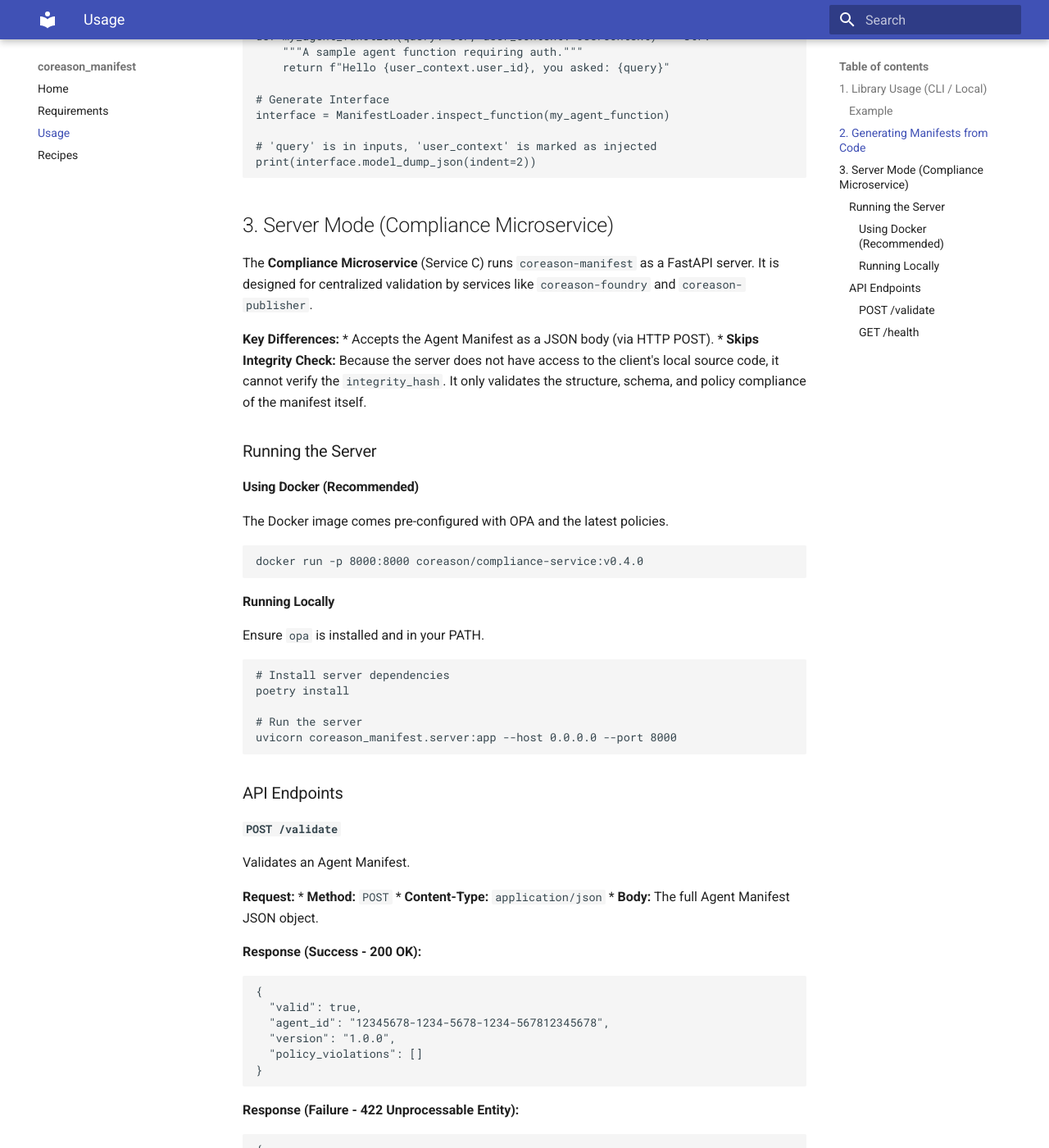
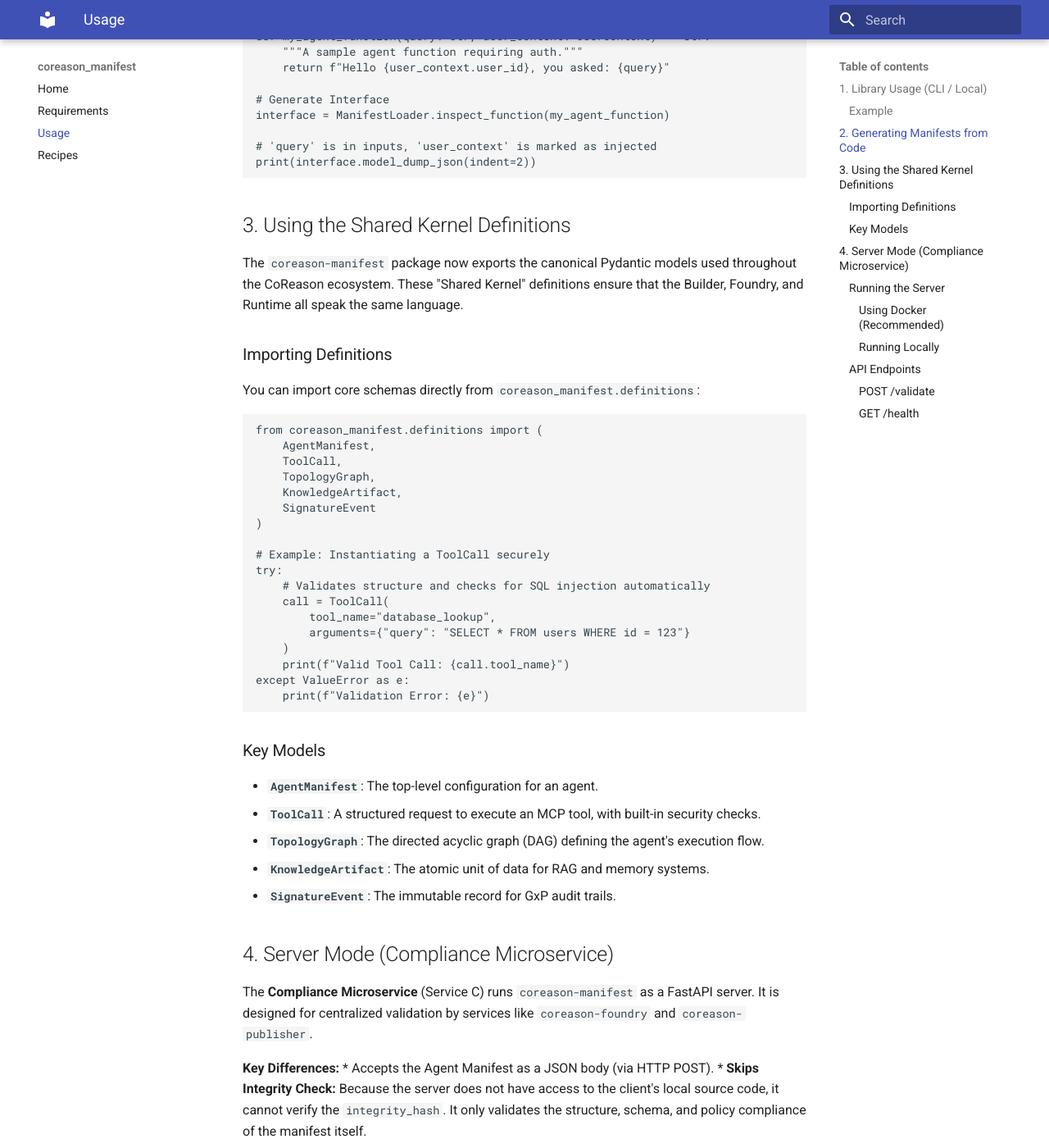
Before and after one commit to CoReason-AI/coreason-manifest, an MkDocs documentation site: the page built from docs/usage.md, in a window 1280 px wide and 1400 px high, scrolled down 1222 px. Shown: the whole window at 82% size. Built offline with MkDocs 1.6.1 and Material for MkDocs 9.7.7, drawn with Linux system fonts in a browser that asks for light colours.

Commit message:
Update documentation for Shared Kernel Migration
- Updated README.md to mention Shared Kernel features.
- Updated docs/usage.md to include examples of using the new definitions.
- Verified documentation build with `mkdocs build --strict`.

Co-authored-by: gowthamrao <13936600+gowthamrao@users.noreply.github.com>

````diff
--- a/docs/usage.md
+++ b/docs/usage.md
@@ -55,7 +55,44 @@ interface = ManifestLoader.inspect_function(my_agent_function)
 print(interface.model_dump_json(indent=2))
 ```
 
-## 3. Server Mode (Compliance Microservice)
+## 3. Using the Shared Kernel Definitions
+
+The `coreason-manifest` package now exports the canonical Pydantic models used throughout the CoReason ecosystem. These "Shared Kernel" definitions ensure that the Builder, Foundry, and Runtime all speak the same language.
+
+### Importing Definitions
+
+You can import core schemas directly from `coreason_manifest.definitions`:
+
+```python
+from coreason_manifest.definitions import (
+    AgentManifest,
+    ToolCall,
+    TopologyGraph,
+    KnowledgeArtifact,
+    SignatureEvent
+)
+
+# Example: Instantiating a ToolCall securely
+try:
+    # Validates structure and checks for SQL injection automatically
+    call = ToolCall(
+        tool_name="database_lookup",
+        arguments={"query": "SELECT * FROM users WHERE id = 123"}
+    )
+    print(f"Valid Tool Call: {call.tool_name}")
+except ValueError as e:
+    print(f"Validation Error: {e}")
+```
+
+### Key Models
+
+*   **`AgentManifest`**: The top-level configuration for an agent.
+*   **`ToolCall`**: A structured request to execute an MCP tool, with built-in security checks.
+*   **`TopologyGraph`**: The directed acyclic graph (DAG) defining the agent's execution flow.
+*   **`KnowledgeArtifact`**: The atomic unit of data for RAG and memory systems.
+*   **`SignatureEvent`**: The immutable record for GxP audit trails.
+
+## 4. Server Mode (Compliance Microservice)
 
 The **Compliance Microservice** (Service C) runs `coreason-manifest` as a FastAPI server. It is designed for centralized validation by services like `coreason-foundry` and `coreason-publisher`.
 
````
Also changed, not shown: README.md (+1 -0 lines).
